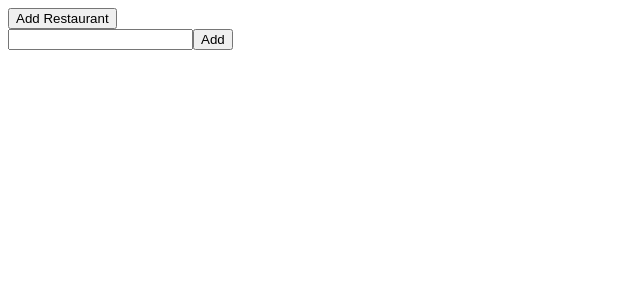
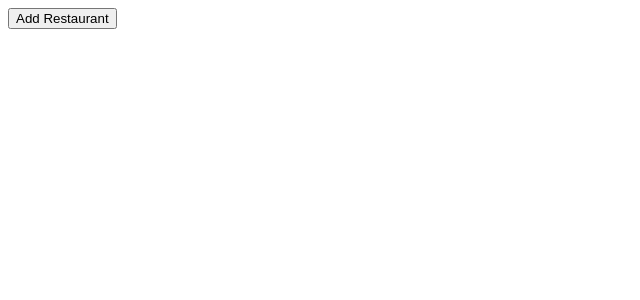
Before and after one commit to andersonRocha091/Favorite-Places-Dishes, a React (Vite) app: page / in a window 1280 px wide. Shown: the top 300 px of the page, without its empty margins (0-640 px from the left). Built offline with nearby package versions, Linux system fonts and the light colour scheme.

Commit message:
displaying restaurant form only after clicking at add button

```diff
--- a/src/RestaurantForm.js
+++ b/src/RestaurantForm.js
@@ -6,7 +6,6 @@ const RestaurantForm = ({ onSave }) => {
   const handleTextChange = (event) => {
     setInputText(event.target.value);
   };
-
   return (
     <div>
       <input
--- a/src/RestaurantPage.js
+++ b/src/RestaurantPage.js
@@ -5,14 +5,26 @@ import RestaurantList from "./RestaurantList";
 
 const RestaurantPage = () => {
   const [restaurantsNames, setRestaurantsNames] = useState([]);
+  const [showRestaurantForm, setShowRestaurantForm] = useState(false);
   const handleAddNewRestaurant = (newRestaurant) => {
     let restaurantsNew = [newRestaurant, ...restaurantsNames];
     setRestaurantsNames(restaurantsNew);
+    setShowRestaurantForm(false);
+  };
+  const handleShowNewRestaurantForm = () => {
+    setShowRestaurantForm(true);
   };
   return (
     <div>
-      <button data-test="addRestaurantButton">Add Restaurant</button>
-      <RestaurantForm onSave={handleAddNewRestaurant} />
+      <button
+        data-test="addRestaurantButton"
+        onClick={handleShowNewRestaurantForm}
+      >
+        Add Restaurant
+      </button>
+      {showRestaurantForm ? (
+        <RestaurantForm onSave={handleAddNewRestaurant} />
+      ) : null}
       <RestaurantList restaurants={restaurantsNames} />
     </div>
   );
```
Also changed, not shown: 1 other file (tests, documents, lock files or other folders).
